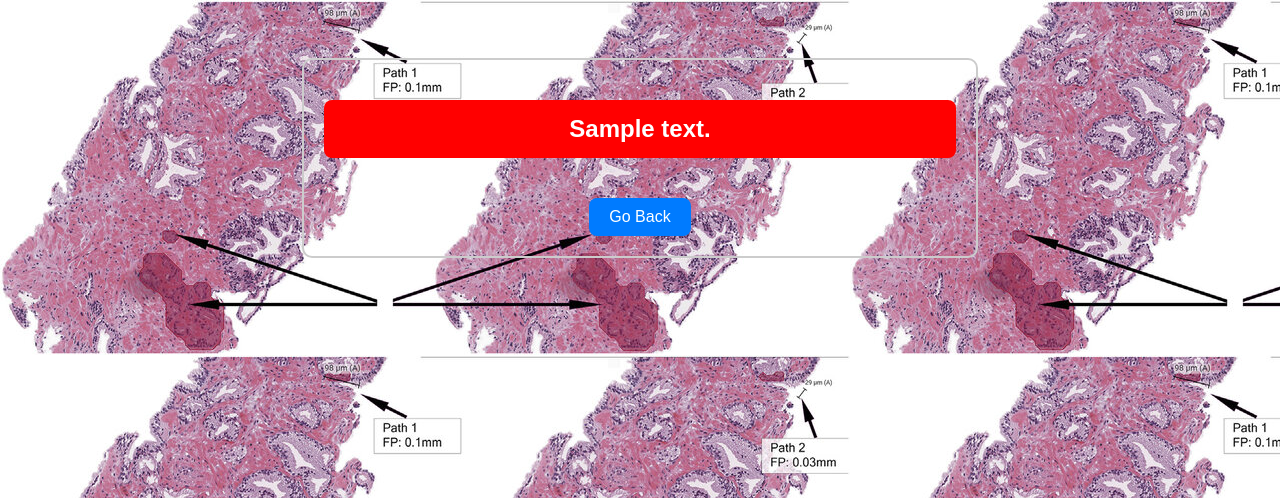
After one commit to vijay5959/Breast-Cancer-Detection-Using-Machine-learning, a Flask app: template templates/result.html in a window 1280 px wide. The commit adds this page. Shown: the top 498 px of the page. Run offline with Flask 3, Linux system fonts and the light colour scheme; the template is opened without the code that fills it: most values are stand-ins (such as "Sample title", 1, 10 or a date in 2020); parts of the project's set-up code (start-up, migrations or seed data) failed here and were passed over.

Commit message:
result update

```diff
--- a/app.py
+++ b/app.py
@@ -1,3 +1,39 @@
+# import numpy as np
+# from flask import Flask, request, jsonify, render_template
+# import pickle
+
+# # Initialize Flask app
+# app = Flask(__name__)
+
+# # Load the trained model
+# model = pickle.load(open("model.pkl", "rb"))
+
+# @app.route("/")
+# def home():
+#     return render_template("index.html")
+
+# @app.route("/predict", methods=['POST'])
+# def predict():
+#     try:
+#         # Extract input values from the form
+#         float_features = [float(x) for x in request.form.values()]
+#         features = np.array([float_features])  # Convert to NumPy array
+
+#         # Make prediction
+#         prediction = model.predict(features)
+
+#         # Convert prediction to readable format
+#         prediction_text = "Malignant" if prediction[0] == 1 else "Benign"
+
+#         return render_template("index.html", prediction_text=f"The predicted diagnosis is: {prediction_text}")
+
+#     except Exception as e:
+#         return render_template("index.html", prediction_text=f"Error: {str(e)}")
+
+# if __name__ == "__main__":
+#     app.run(debug=True)
+
+
 import numpy as np
 from flask import Flask, request, jsonify, render_template
 import pickle
@@ -25,10 +61,11 @@ def predict():
         # Convert prediction to readable format
         prediction_text = "Malignant" if prediction[0] == 1 else "Benign"
 
-        return render_template("index.html", prediction_text=f"The predicted diagnosis is: {prediction_text}")
+        # Show the result on a separate page
+        return render_template("result.html", prediction_text=f"The predicted diagnosis is: {prediction_text}")
 
     except Exception as e:
-        return render_template("index.html", prediction_text=f"Error: {str(e)}")
+        return render_template("result.html", prediction_text=f"Error: {str(e)}")
 
 if __name__ == "__main__":
     app.run(debug=True)
--- /dev/null
+++ b/static/result.css
@@ -0,0 +1,34 @@
+
+body {
+    background: url("../static/images/cancer.png");
+    font-family: Arial, sans-serif;
+    text-align: center;
+    padding-top: 50px;
+}
+.container {
+    margin: auto;
+    width: 50%;
+    padding: 20px;
+    border: 2px solid #ccc;
+    border-radius: 10px;
+}
+.btn {
+    display: inline-block;
+    margin-top: 20px;
+    padding: 10px 20px;
+    background-color: #007BFF;
+    color: white;
+    text-decoration: none;
+    border-radius: 8px;
+}
+.btn:hover {
+    background-color: #0056b3;
+}
+
+h2 {
+    background-color: red;
+    color: white;
+    padding: 15px;
+    border-radius: 8px;
+
+}
--- a/templates/index.html
+++ b/templates/index.html
@@ -5,8 +5,6 @@
     <meta name="viewport" content="width=device-width, initial-scale=1.0">
     <title>BREST CANCER PREDITCTION</title>
 
-    <!-- Link CSS File -->
-    <!-- <link rel="stylesheet" href="{{ url_for('static', filename='styles.css') }}"> -->
 
     <link rel="stylesheet" href="{{ url_for('static', filename='styles.css') }}">
 
--- /dev/null
+++ b/templates/result.html
@@ -0,0 +1,14 @@
+<!DOCTYPE html>
+<html>
+<head>
+    <title>Prediction Result</title>
+    <link rel="stylesheet" href="{{ url_for('static', filename='result.css') }}">
+
+</head>
+<body>
+    <div class="container">
+        <h2>{{ prediction_text }}</h2>
+        <a href="/" class="btn">Go Back</a>
+    </div>
+</body>
+</html>
```
